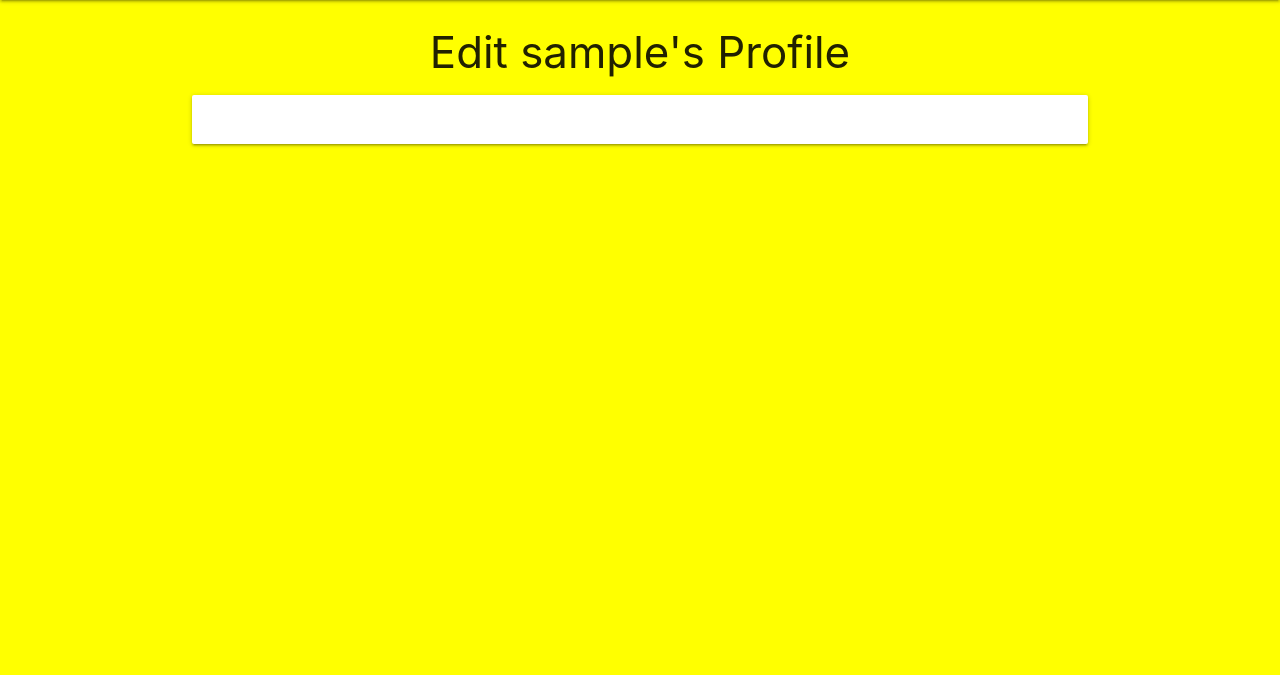
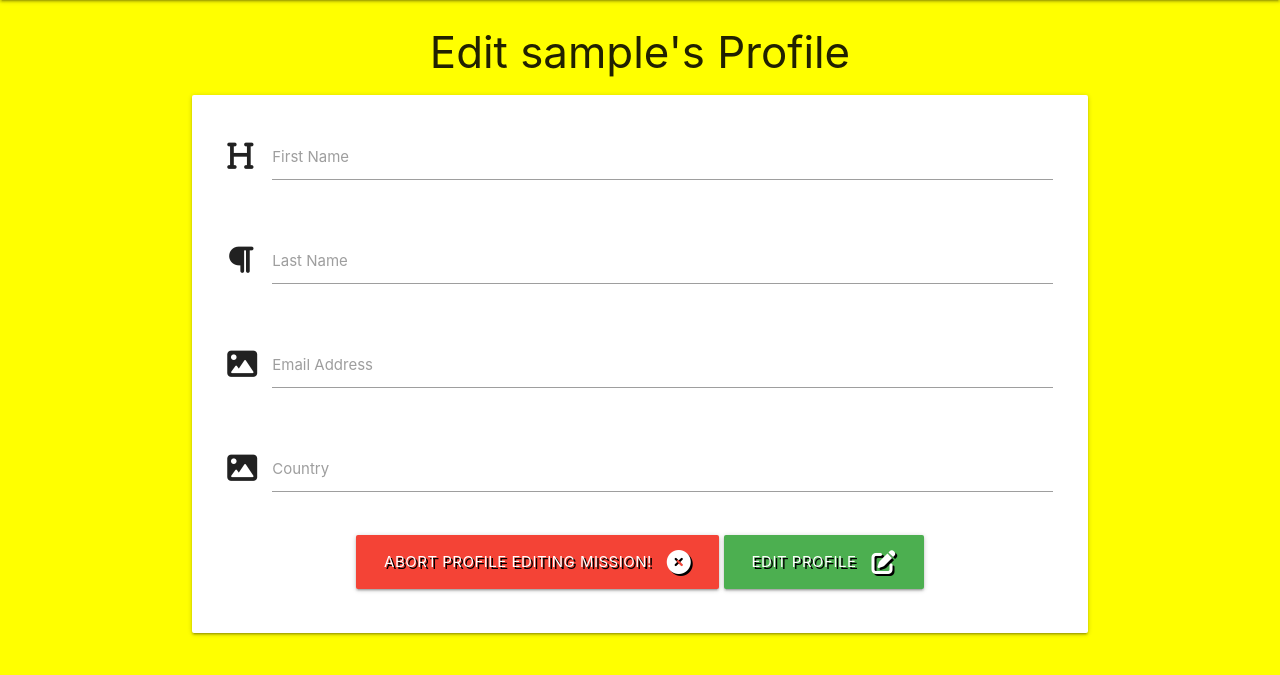
Before and after one commit to JeromeDaGnome/Brixicon, a Flask app: template templates/profile.html in a window 1280 px wide. Shown: the part 64-739 px from the top of the page. Run offline with Flask 2, Linux system fonts and the light colour scheme; the template is opened without the code that fills it: most values are stand-ins (such as "Sample title", 1, 10 or a date in 2020); some libraries are stand-ins or nearby versions.

Commit message:
debugging profile page

```diff
--- a/templates/profile.html
+++ b/templates/profile.html
@@ -4,8 +4,56 @@
 <h3 class="center-align">Edit {{ username }}'s Profile</h3>
 
 <div class="row card-panel white">
-    <form class="col s12" method="POST" action="{{ url_for('profile', user_id=user._id) }}">
-
+    <form class="col s12" >
+        <!-- Header -->
+        <!-- fname -->
+        <div class="row">
+            <div class="input-field col s12">
+                <i class="fa-solid fa-heading prefix"></i>
+                <input id="fname" name="fname" type="text"
+                    value="{{ user.fname }}" class="validate" required>
+                <label for="fname">First Name</label>
+            </div>
+        </div>
+        <!-- lname -->
+        <div class="row">
+            <div class="input-field col s12">
+                <i class="fa-solid fa-paragraph prefix"></i>
+                <input id="lname" name="lname" type="text"
+                    value="{{ user.lname }}" class="validate" required>
+                <label for="lname">Last Name</label>
+            </div>
+        </div>
+        <!-- email -->
+        <div class="row">
+            <div class="input-field col s12">
+                <i class="fa-solid fa-image prefix"></i>
+                <input id="email" name="email" type="tel"
+                    value="{{ user.email }}" class="validate" required>
+                <label for="email">Email Address</label>
+            </div>
+        </div>
+        <!-- country -->
+        <div class="row">
+            <div class="input-field col s12">
+                <i class="fa-solid fa-image prefix"></i>
+                <input id="country" name="country" type="tel"
+                    value="{{ user.country }}" class="validate" required>
+                <label for="country">Country</label>
+            </div>
+        </div>
+        <!-- Submit Button -->
+        <div class="row">
+            <div class="col s12 center-align">
+                <!-- abort mission button -->
+                <a href="{{ url_for('get_brixicals') }}" class="btn-large red text-standout">
+                    Abort Profile Editing Mission! <i class="fas fa-times-circle right"></i>
+                </a>
+                <button type="submit" class="btn-large green text-standout">
+                    Edit Profile <i class="fas fa-edit right"></i>
+                </button>
+            </div>
+        </div>
     </form>
 </div>
 
```
